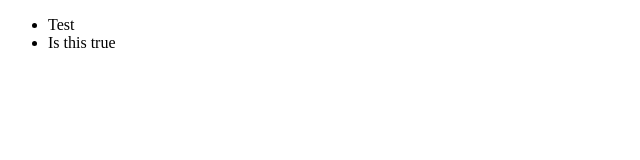
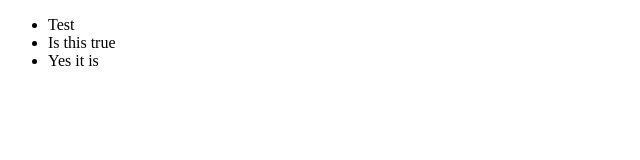
Before and after one commit to Polar8ear/git-and-github-workshop, a plain HTML site: page index.html in a window 1280 px wide. Shown: the full height of the page, 0-640 px from the left. Drawn offline with Linux system fonts and the light colour scheme.

Commit message:
feat: add line

```diff
--- a/index.html
+++ b/index.html
@@ -12,6 +12,7 @@
   <ul>
     <li>Test</li>
     <li>Is this true</li>
+    <li>Yes it is</li>
   </ul>
 </body>
 
```
